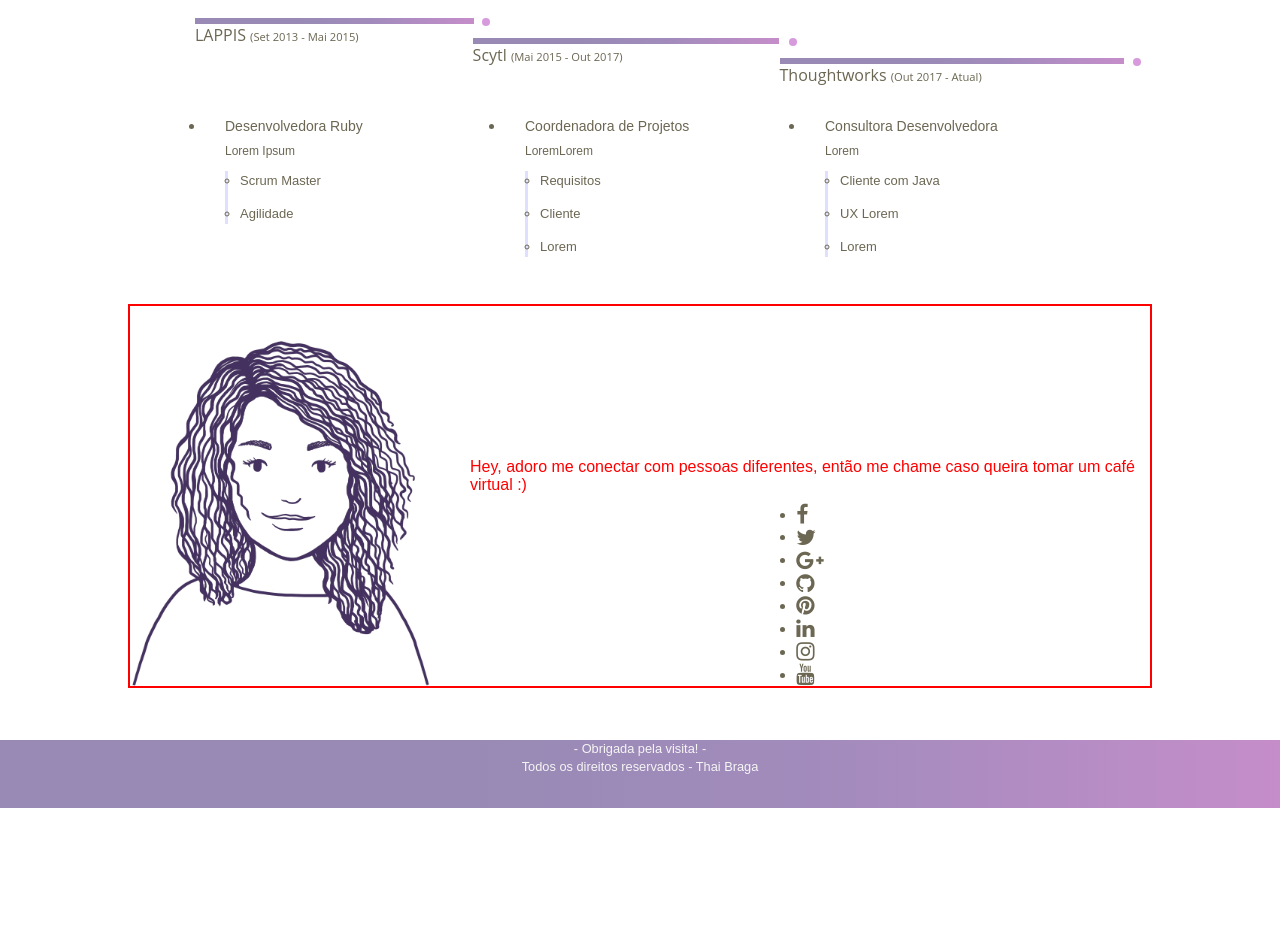
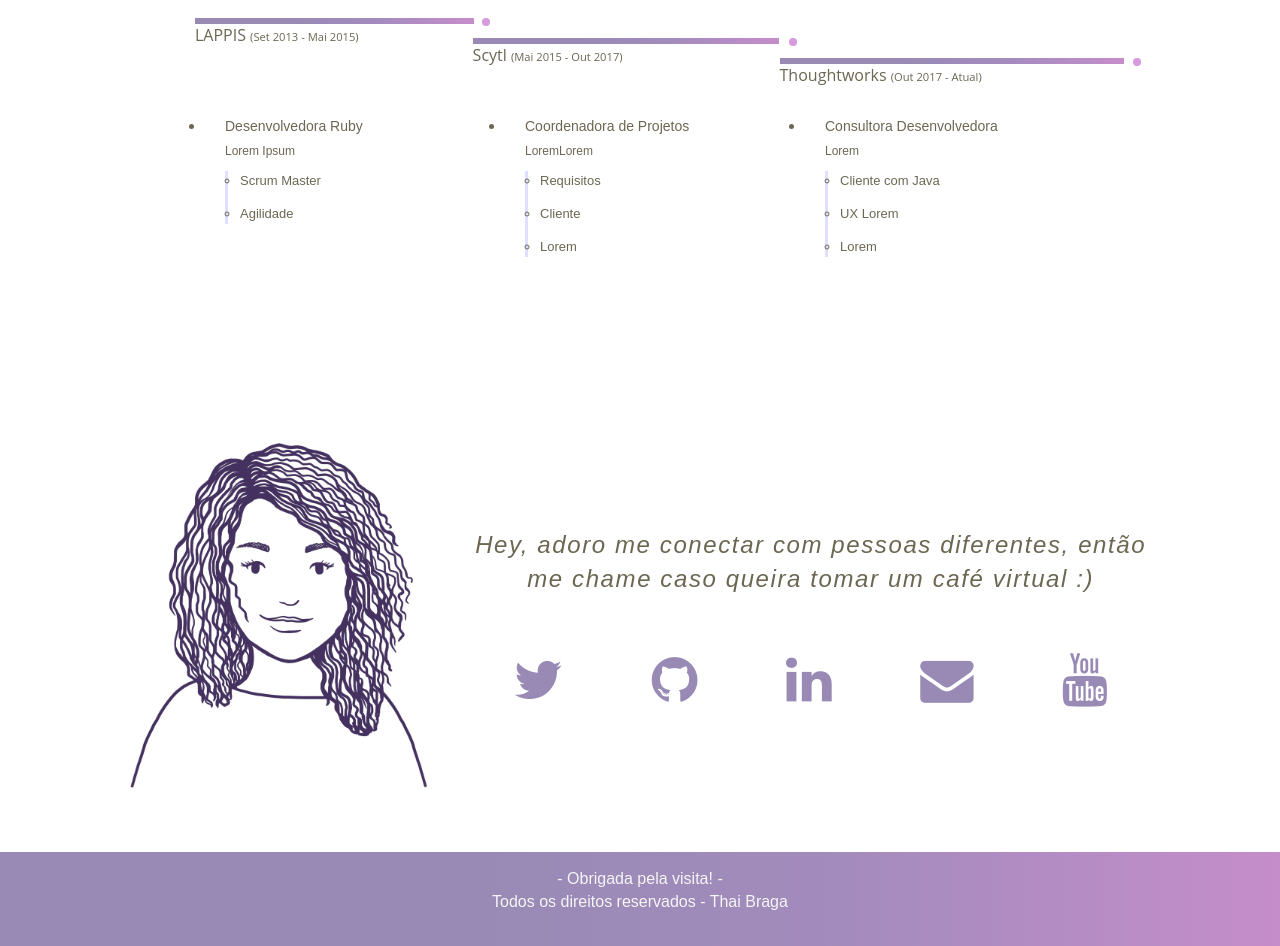
Before and after one commit to Thaiane/Thaiane.github.io, a plain HTML site: page index.html in a window 1280 px wide. Shown: the part 2983-3929 px from the top of the page. Before the commit the page ends 3791 px from the top, so only its background shows below. Drawn offline with nearby package versions, Linux system fonts and the light colour scheme; a web font is replaced by a local one.

Commit message:
adicionando contato

```diff
--- a/css/footer.css
+++ b/css/footer.css
@@ -2,9 +2,9 @@
   display: grid;
   grid-template-columns: 1fr 2fr;
   justify-content: space-around;
-  align-items: end;
-  border: solid 2px red;
-  padding-top: 2em !important;
+  align-items: center;
+  /*border: solid 2px red;*/
+  padding-bottom: 4em;
 }
 
 .img-thai{
@@ -15,9 +15,11 @@
   grid-column: 2;
 }
 
-.contact-thai-msg h3{
-  font-size: 1rem;
-  color: red;
+.contact-thai-msg p{
+  font-size: 1.5rem;
+  text-align: center;
+  font-style: italic;
+  letter-spacing: 0.1rem;
 }
 
 .thai-ilustration {
@@ -29,4 +31,16 @@
   flex-direction: row;
   justify-content: space-around;
   align-items: center;
+  font-size: 2.5rem;
+  padding-top: 4rem;
+  color: #988AB5;
 }
+
+.contact-thai-redes a:hover {
+  background: #ef92a3;
+}
+
+.footer-row {
+  text-align: center;
+  padding-top: 1rem;
+}
--- a/index.html
+++ b/index.html
@@ -291,19 +291,14 @@
     </div>
     <div class="contact-thai">
       <div class="contact-thai-msg">
-        <h3>Hey, adoro me conectar com pessoas diferentes, então me chame caso queira tomar um café virtual :)</h3>
+        <p>Hey, adoro me conectar com pessoas diferentes, então me chame caso queira tomar um café virtual :)</p>
       </div>
       <div class="contact-thai-redes">
-        <ul>
-          <li><a href="#" class="fa fa-lg fa-facebook"></a></li>
-          <li><a href="#" class="fa fa-lg fa-twitter"></a></li>
-          <li><a href="#" class="fa fa-lg fa-google-plus"></a></li>
-          <li><a href="#" class="fa fa-lg fa-github"></a></li>
-          <li><a href="#" class="fa fa-lg fa-pinterest"></a></li>
-          <li><a href="#" class="fa fa-lg fa-linkedin"></a></li>
-          <li><a href="#" class="fa fa-lg fa-instagram"></a></li>
-          <li><a href="#" class="fa fa-lg fa-youtube"></a></li>
-        </ul>
+          <a href="#" class="fa fa-lg fa-twitter"></a>
+          <a href="#" class="fa fa-lg fa-github"></a>
+          <a href="#" class="fa fa-lg fa-linkedin"></a>
+          <a href="#" class="fa fa-lg fa-envelope"></a>
+          <a href="#" class="fa fa-lg fa-youtube"></a>
       </div>
     </div>
   </section>
@@ -311,14 +306,14 @@
 </main>
 
 <footer class="footer">
-  <section id="credit" class="row">
+  <div class="footer-row">
     <p>
       - Obrigada pela visita! -
     </p>
     <p>
       Todos os direitos reservados - Thai Braga
     </p>
-  </section>
+  </div>
 </footer>
 
 <script src="js/index.js"></script>
```
